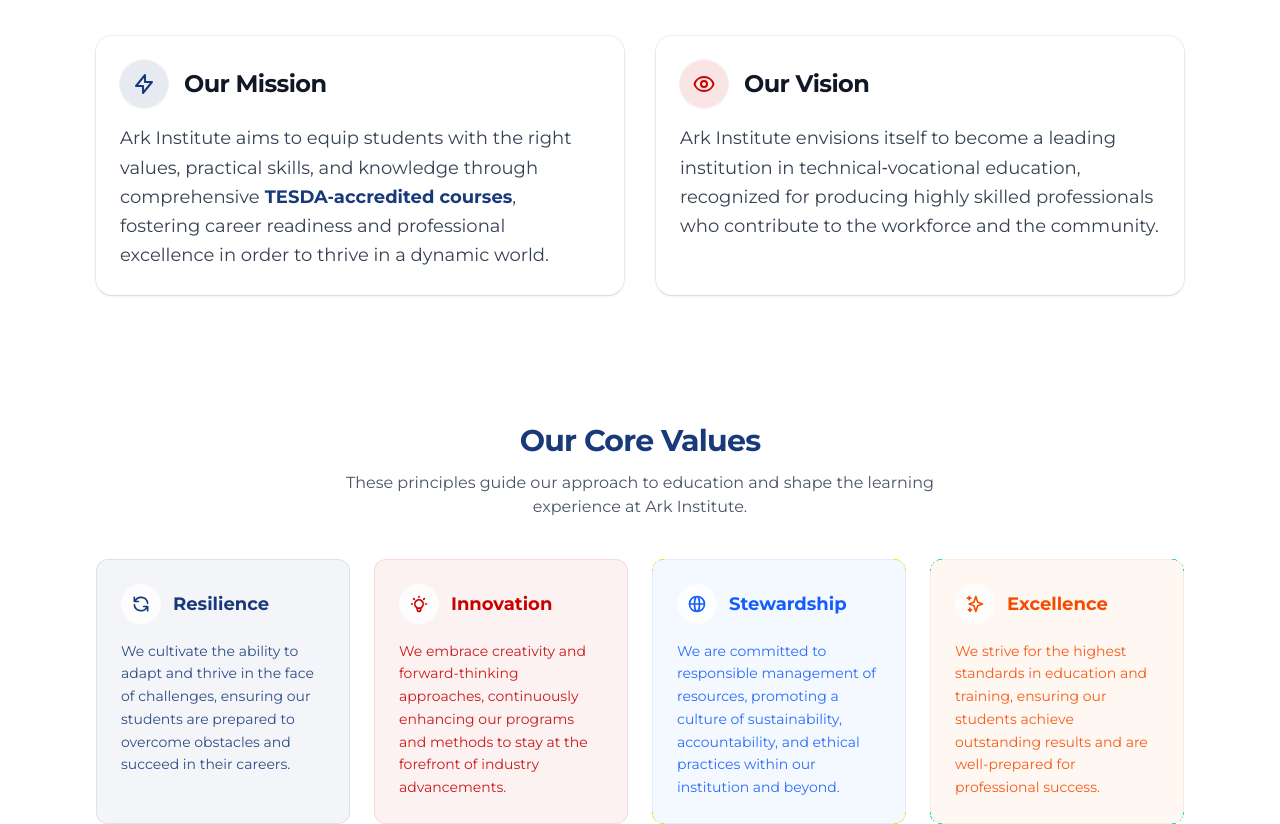
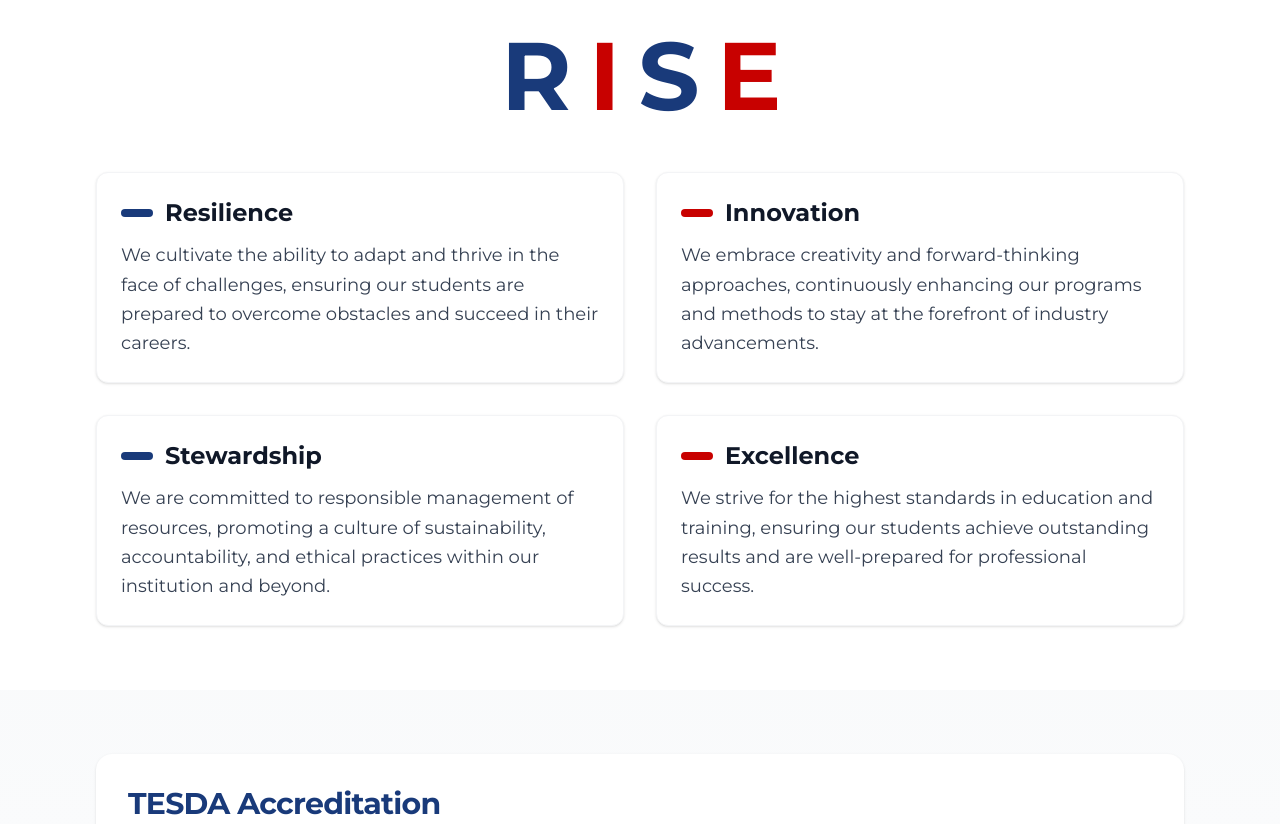
Before and after one commit to mattenarle10/ark-institute, a Next.js app: page /about in a window 1280 px wide. Shown: the part 1200-2024 px from the top of the page. Built offline with nearby package versions, Linux system fonts and the light colour scheme.

Commit message:
feat: improvement of core values section for rise

```diff
--- a/src/app/about/page.tsx
+++ b/src/app/about/page.tsx
@@ -4,14 +4,13 @@ import NavSpacer from "@/app/components/layout/nav-spacer";
 import Footer from "@/app/components/layout/footer";
 import Intro from "@/app/components/about/intro";
 import WhoWeAre from "@/app/components/about/who-we-are";
-import MissionVision from "@/app/components/about/mission-vision";
 import CoreValues from "@/app/components/about/core-values";
 import AccreditationCTA from "@/app/components/about/accreditation-cta";
 
 export const metadata: Metadata = {
   title: "About Ark Institute",
   description:
-    "TESDA-accredited institution focused on practical, hands-on training. Learn about our mission, vision, and core values.",
+    "TESDA-accredited institution focused on practical, hands-on training. Learn who we are and our core values.",
 };
 
 export default function AboutPage() {
@@ -21,7 +20,6 @@ export default function AboutPage() {
       <NavSpacer />
       <Intro />
       <WhoWeAre />
-      <MissionVision />
       <CoreValues />
       <AccreditationCTA />
       <Footer />
--- a/src/app/components/about/core-values.tsx
+++ b/src/app/components/about/core-values.tsx
@@ -1,31 +1,11 @@
-import React from 'react'
+"use client";
 
-type ValueCardProps = {
-  title: string
-  description: string
-  iconPath: string
-  color: 'primary' | 'accent' | 'blue' | 'orange'
-}
+import React, { useEffect, useRef } from 'react'
+import { gsap } from 'gsap'
+import { ScrollTrigger } from 'gsap/ScrollTrigger'
 
-const ValueCard = ({ title, description, iconPath, color }: ValueCardProps) => {
-  const colorClasses = {
-    primary: 'bg-primary/5 border-primary/10 text-primary',
-    accent: 'bg-accent/5 border-accent/10 text-accent',
-    blue: 'bg-blue-500/5 border-blue-500/10 text-blue-600',
-    orange: 'bg-orange-500/5 border-orange-500/10 text-orange-600',
-  }
-
-  return (
-    <div className={`rounded-xl border p-6 ${colorClasses[color]}`}>
-      <div className="mb-4 flex items-center">
-        <div className={`mr-3 flex h-10 w-10 items-center justify-center rounded-full bg-white/80`}>
-          <svg xmlns="http://www.w3.org/2000/svg" className="h-5 w-5" fill="none" viewBox="0 0 24 24" stroke="currentColor" dangerouslySetInnerHTML={{ __html: iconPath }} />
-        </div>
-        <h3 className="font-montserrat text-lg font-bold">{title}</h3>
-      </div>
-      <p className="text-sm leading-relaxed opacity-90">{description}</p>
-    </div>
-  )
+if (typeof window !== 'undefined') {
+  gsap.registerPlugin(ScrollTrigger);
 }
 
 export default function CoreValues() {
@@ -33,51 +13,118 @@ export default function CoreValues() {
     {
       title: 'Resilience',
       description: 'We cultivate the ability to adapt and thrive in the face of challenges, ensuring our students are prepared to overcome obstacles and succeed in their careers.',
-      iconPath: '<path stroke-linecap="round" stroke-linejoin="round" stroke-width="2" d="M4 4v5h.582m15.356 2A8.001 8.001 0 004.582 9m0 0H9m11 11v-5h-.581m0 0a8.003 8.003 0 01-15.357-2m15.357 2H15" />',
-      color: 'primary' as const,
     },
     {
       title: 'Innovation',
       description: 'We embrace creativity and forward-thinking approaches, continuously enhancing our programs and methods to stay at the forefront of industry advancements.',
-      iconPath: '<path stroke-linecap="round" stroke-linejoin="round" stroke-width="2" d="M9.663 17h4.673M12 3v1m6.364 1.636l-.707.707M21 12h-1M4 12H3m3.343-5.657l-.707-.707m2.828 9.9a5 5 0 117.072 0l-.548.547A3.374 3.374 0 0014 18.469V19a2 2 0 11-4 0v-.531c0-.895-.356-1.754-.988-2.386l-.548-.547z" />',
-      color: 'accent' as const,
     },
     {
       title: 'Stewardship',
       description: 'We are committed to responsible management of resources, promoting a culture of sustainability, accountability, and ethical practices within our institution and beyond.',
-      iconPath: '<path stroke-linecap="round" stroke-linejoin="round" stroke-width="2" d="M21 12a9 9 0 01-9 9m9-9a9 9 0 00-9-9m9 9H3m9 9a9 9 0 01-9-9m9 9c1.657 0 3-4.03 3-9s-1.343-9-3-9m0 18c-1.657 0-3-4.03-3-9s1.343-9 3-9m-9 9a9 9 0 019-9" />',
-      color: 'blue' as const,
     },
     {
       title: 'Excellence',
       description: 'We strive for the highest standards in education and training, ensuring our students achieve outstanding results and are well-prepared for professional success.',
-      iconPath: '<path stroke-linecap="round" stroke-linejoin="round" stroke-width="2" d="M5 3v4M3 5h4M6 17v4m-2-2h4m5-16l2.286 6.857L21 12l-5.714 2.143L13 21l-2.286-6.857L5 12l5.714-2.143L13 3z" />',
-      color: 'orange' as const,
     },
   ]
 
+  const sectionRef = useRef<HTMLDivElement | null>(null);
+  const cardRefs = useRef<HTMLDivElement[]>([]);
+
+  const setCardRef = (el: HTMLDivElement | null, idx: number) => {
+    if (el) cardRefs.current[idx] = el;
+  };
+
+  useEffect(() => {
+    const ctx = gsap.context(() => {
+      // Animate the RISE hero letters (scoped to this section)
+      const q = gsap.utils.selector(sectionRef);
+      const letters = q('[data-rise-letter]') as HTMLElement[];
+      gsap.fromTo(
+        letters,
+        { opacity: 0, y: 24, filter: 'blur(3px)', scale: 0.96 },
+        {
+          opacity: 1,
+          y: 0,
+          filter: 'blur(0px)',
+          scale: 1,
+          duration: 0.6,
+          ease: 'power3.out',
+          stagger: 0.12,
+          scrollTrigger: {
+            trigger: sectionRef.current,
+            start: 'top 85%'
+          }
+        }
+      );
+
+      // Fade-up cards on scroll
+      cardRefs.current.forEach((el) => {
+        if (!el) return;
+        gsap.fromTo(
+          el,
+          { opacity: 0, y: 24 },
+          {
+            opacity: 1,
+            y: 0,
+            duration: 0.5,
+            ease: 'power2.out',
+            scrollTrigger: {
+              trigger: el,
+              start: 'top 85%'
+            }
+          }
+        );
+      });
+    }, sectionRef);
+
+    return () => ctx.revert();
+  }, []);
+
   return (
-    <section className="bg-white py-16">
+    <section ref={sectionRef} className="bg-white py-16">
       <div className="mx-auto max-w-6xl px-4 sm:px-6 lg:px-8">
         <div className="mb-10 text-center">
-          <h2 className="font-montserrat text-2xl font-extrabold tracking-tight text-primary sm:text-3xl">Our Core Values</h2>
-          <p className="mx-auto mt-3 max-w-2xl text-base text-gray-600">
-            These principles guide our approach to education and shape the learning experience at Ark Institute.
-          </p>
+          <h2 className="font-montserrat text-xl sm:text-2xl md:text-3xl font-extrabold tracking-tight text-gray-900">
+            Our Core Values
+          </h2>
+          <div className="h-px w-20 bg-gradient-to-r from-primary to-primary/60 mt-3 mx-auto"></div>
         </div>
 
-        <div className="grid gap-6 sm:grid-cols-2 lg:grid-cols-4">
-          {values.map((value) => (
-            <ValueCard
+        {/* RISE hero word */}
+        <div className="mb-12 flex items-baseline justify-center gap-3 sm:gap-4 md:gap-5">
+          {['R', 'I', 'S', 'E'].map((letter, idx) => (
+            <span
+              key={letter}
+              data-rise-letter
+              className={`${idx % 2 === 0 ? 'text-primary' : 'text-accent'} select-none font-montserrat font-extrabold tracking-tight text-6xl sm:text-7xl md:text-8xl`}
+            >
+              {letter}
+            </span>
+          ))}
+        </div>
+
+        {/* Values grid */}
+        <div className="grid grid-cols-1 md:grid-cols-2 gap-6 md:gap-8">
+          {values.map((value, idx) => (
+            <div
               key={value.title}
-              title={value.title}
-              description={value.description}
-              iconPath={value.iconPath}
-              color={value.color}
-            />
+              ref={(el) => setCardRef(el, idx)}
+              className="group rounded-xl border border-gray-100 bg-white p-6 shadow-sm transition-all duration-300 hover:-translate-y-0.5 hover:scale-[1.01] hover:shadow-lg"
+            >
+              <div className="flex items-center gap-3">
+                <div className={`${idx % 2 === 0 ? 'bg-primary' : 'bg-accent'} h-2 w-8 rounded-full`}></div>
+                <h3 className="font-montserrat text-lg sm:text-xl md:text-2xl font-semibold text-gray-900">
+                  {value.title}
+                </h3>
+              </div>
+              <p className="mt-3 text-base sm:text-lg text-gray-700 leading-relaxed">
+                {value.description}
+              </p>
+            </div>
           ))}
         </div>
       </div>
     </section>
-  )
+  );
 }
```
